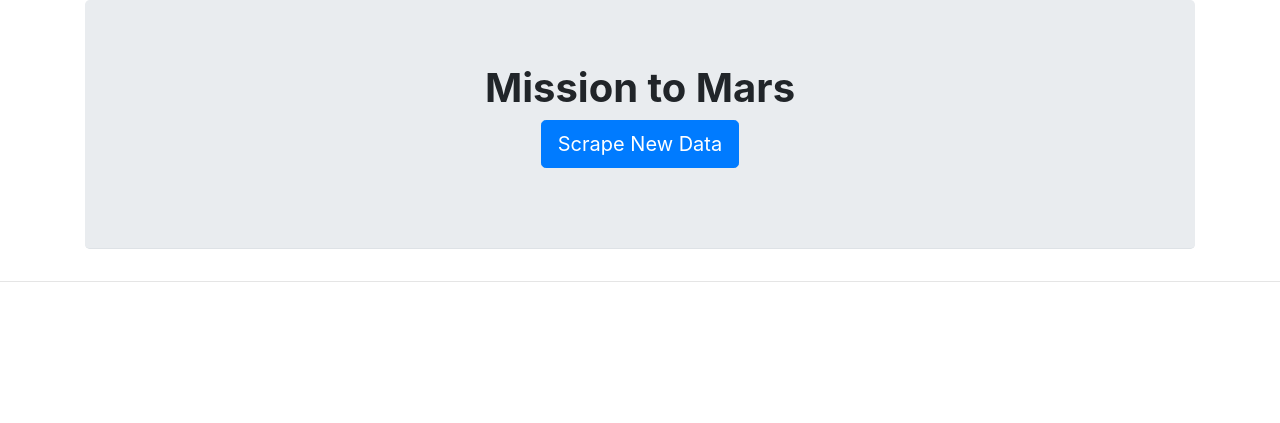
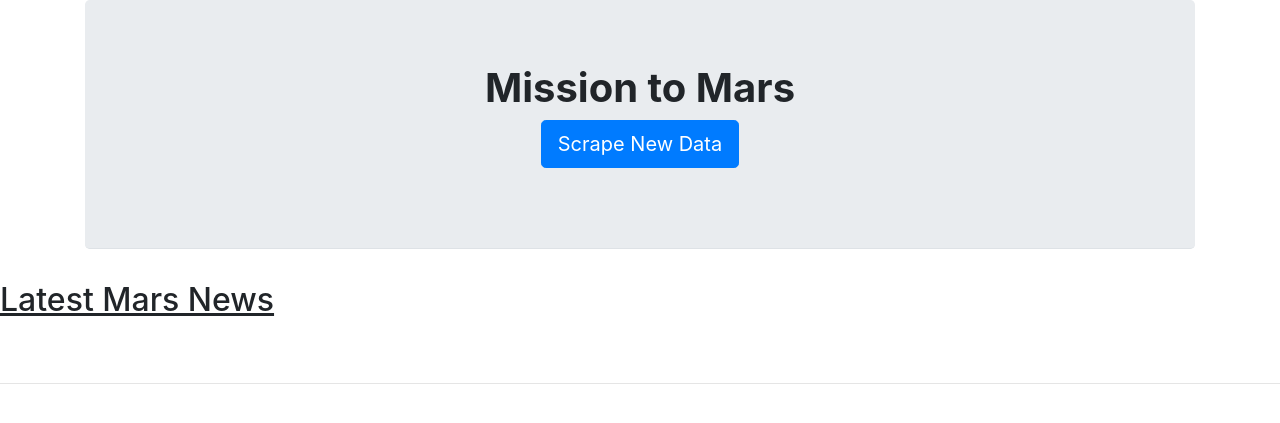
Before and after one commit to atemkuh/web-scraping-challenge, a Python web app: template template/index.html in a window 1280 px wide. Shown: the top 423 px of the page. Run offline with Jinja, Linux system fonts and the light colour scheme; the template is opened without the code that fills it, so the values that code supplies are empty; some libraries are stand-ins or nearby versions.

Commit message:
updates on scrape_mars.py, index.html, and flask.app.py

```diff
--- a/scrape_mars.py
+++ b/scrape_mars.py
@@ -1,5 +1,4 @@
 from flask_app import scrape
-import os
 from splinter import Browser
 from bs4 import BeautifulSoup as bs
 import pandas as pd
@@ -87,3 +86,4 @@ def scrape():
         "mars_facts_html": str(mars_facts_html),
         "hemisphere_images": hemisphere_image_urls
     }
+    return mars_dict
--- a/template/index.html
+++ b/template/index.html
@@ -22,6 +22,18 @@
     </div>
 
     </div>
+    <div class="row">
+      <div class="col-md-12">
+        <h2><u>Latest Mars News</u></h2>
+      </div>
+    </div>
+  </br>
+    <div class="row">
+      <div class="col-md-12">
+        <h4>{{mars.latest_news_title}}</h4>
+        <p>{{mars.latest_news_paragraph}}</p>
+      </div>
+    </div>
 
   <hr>
 
```
Also changed, not shown: flask_app.py (+10 -7 lines), 2 other files.
